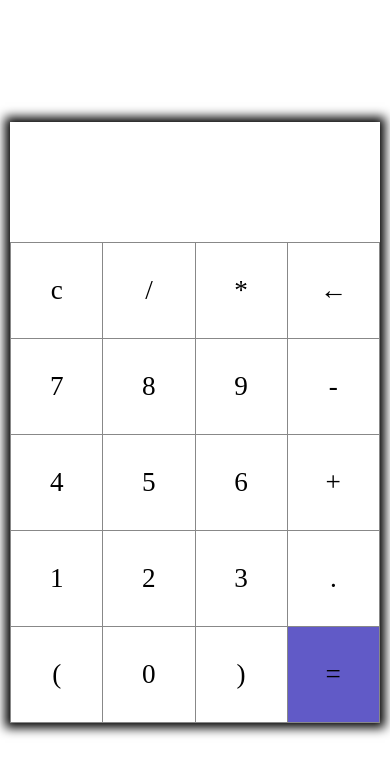
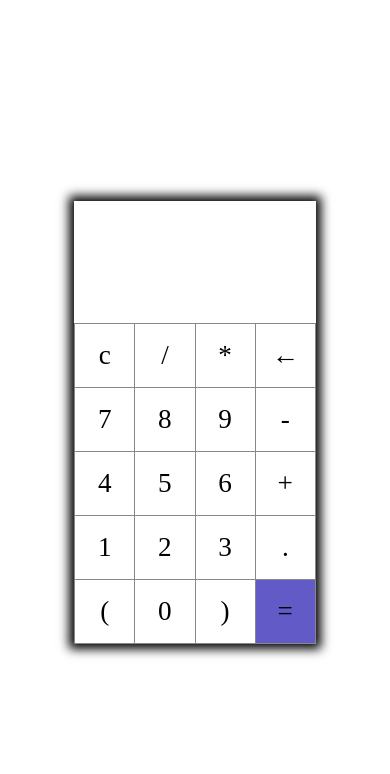
Before and after one commit to MaheshRath08/Simple_Calculator_App, a plain HTML site: page index.html in a window 390 px wide. Drawn offline with Linux system fonts and the light colour scheme.

Commit message:
responsive changes

```diff
--- a/style.css
+++ b/style.css
@@ -8,7 +8,7 @@ body{
 .display{
     height: 90px;
     line-height: 90px;
-    padding: 15px 10px;
+    padding: 1rem 1.1rem;
     text-align: right;
     font-size: 2rem;
 }
@@ -23,7 +23,7 @@ body{
     border-top: 1px solid #888;
 }
 .button{
-    padding: 2rem;
+    padding: 1.6rem;
     border-right: 1px solid #888;
     border-bottom: 1px solid #888;
     text-align: center;
@@ -39,3 +39,14 @@ body{
 #equal{
     background-color: #615ac7;
 }
+@media (max-width:500px) {
+    .container{
+        max-width: 100vw;
+    }
+    .buttons{
+        grid-template-columns: repeat(4, 1fr);
+    }
+    .button{
+        padding: 1rem;
+    }
+}
```
